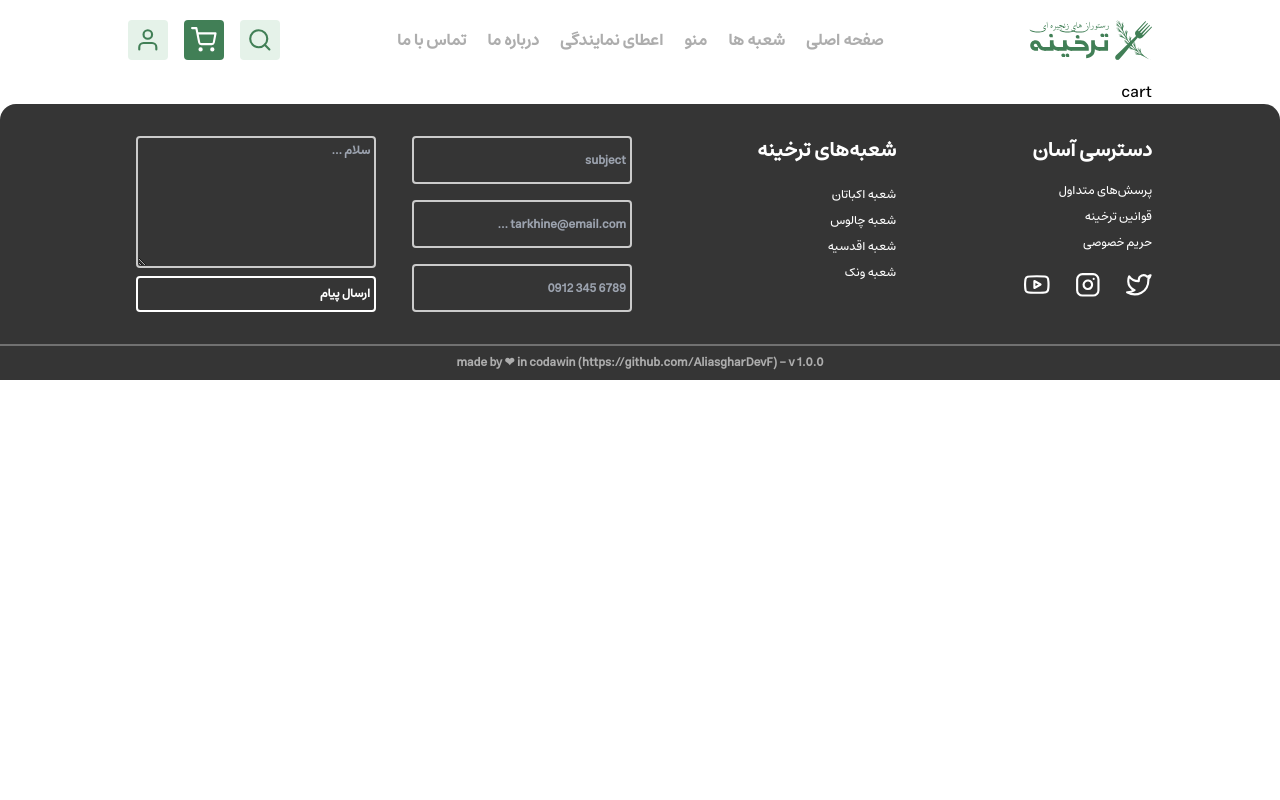
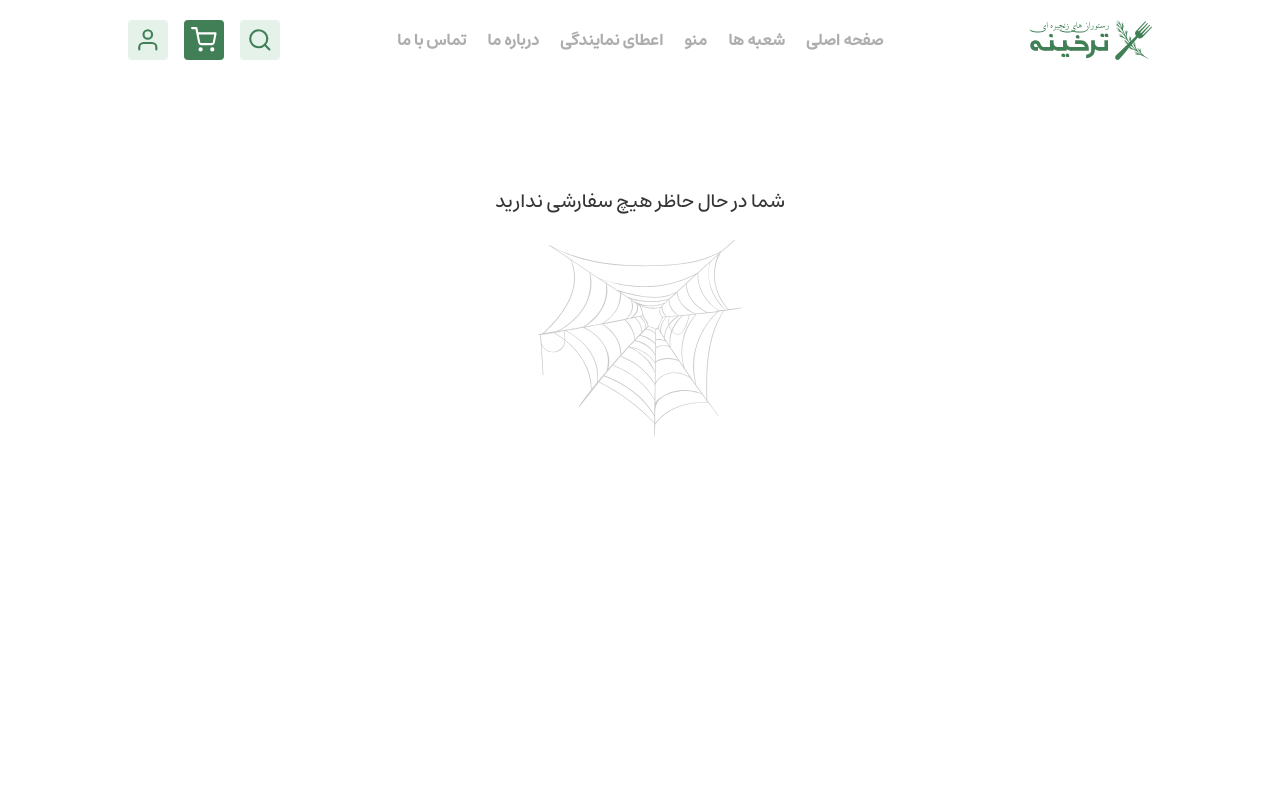
Before and after one commit to AliAsgharDonyaee/J-Tarkhine-Version-React, a React (Create React App) app: page /cart in a window 1280 px wide. Shown: the top 800 px of the page. Built offline with nearby package versions, Linux system fonts and the light colour scheme; what react-auth-kit would draw is missing.

Commit message:
add page cart

```diff
--- a/src/pages/CartPage.js
+++ b/src/pages/CartPage.js
@@ -1,9 +1,17 @@
-import React from "react";
+import Image from "../assets/images/404_image/Vector.svg";
+import WideComponents from "../components/WideComponents";
 
 const CartPage = () => {
 	return (
 		<section className='w-full h-auto'>
-			<div className='mx-auto w-[95%] xl:w-[1024px] 2xl:w-[1440px]'> cart</div>
+			<div className='w-full min-h-screen'>
+				<WideComponents>
+					<div className='mt-7x md:mt-9x lg:mt-10x xl:mt-11x 2xl:mt-12x w-full h-36 center-items-flex flex-col'>
+						<h3 className='text-Neutral-Gray-8 xl:text-3x'>شما در حال حاظر هیچ سفارشی ندارید</h3>
+						<img src={Image} alt='not found img' className='mt-3x w-1/2 md:w-1/3 xl:w-1/5' />
+					</div>
+				</WideComponents>
+			</div>
 		</section>
 	);
 };
```
